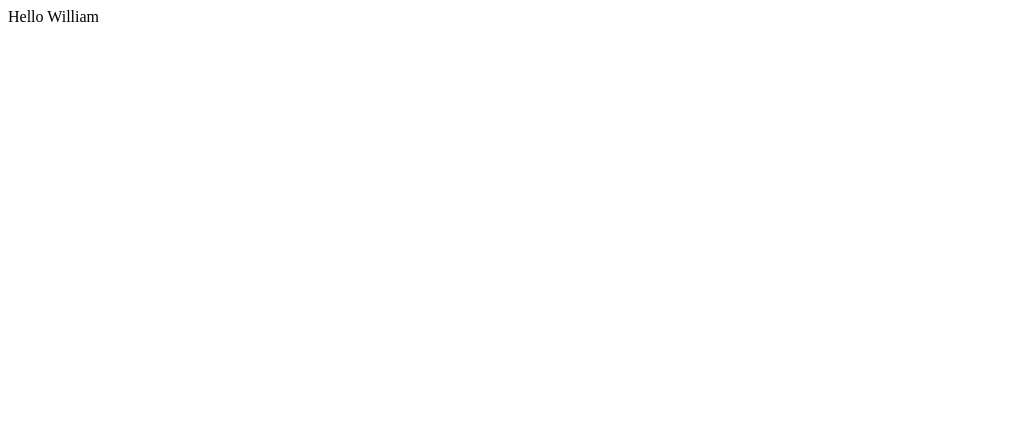
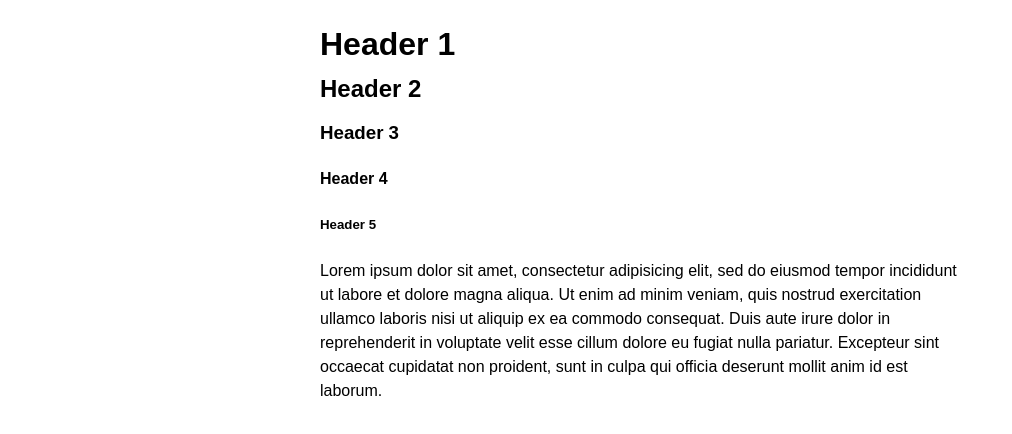
Before and after one commit to wmucheru/wmucheru.github.io, a plain HTML site: page index.html in a window 1280 px wide. Shown: the whole page, without its empty margins (0-1012 px from the left). Drawn offline with Linux system fonts and the light colour scheme.

Commit message:
Font test typekit

```diff
--- a/index.html
+++ b/index.html
@@ -1 +1,36 @@
-Hello William
+<html>
+<head>
+<title>Font loading...</title>
+<script src="https://use.typekit.net/cqm0oty.js"></script>
+<script>
+(function(){ // load custom font
+    try{
+        //Typekit.load();
+    }
+    catch(e){}
+})
+</script>
+
+<style>
+body{
+    font-family:"proxima-nova", sans-serif;
+    line-height:1.5em;
+    margin:0 auto;
+    padding-top:2em;
+    width:640px;
+}
+</style>
+</head>
+<body>
+
+<h1>Header 1</h1>
+<h2>Header 2</h2>
+<h3>Header 3</h3>
+<h4>Header 4</h4>
+<h5>Header 5</h5>
+
+<p>
+    Lorem ipsum dolor sit amet, consectetur adipisicing elit, sed do eiusmod tempor incididunt ut labore et dolore magna aliqua. Ut enim ad minim veniam, quis nostrud exercitation ullamco laboris nisi ut aliquip ex ea commodo consequat. Duis aute irure dolor in reprehenderit in voluptate velit esse cillum dolore eu fugiat nulla pariatur. Excepteur sint occaecat cupidatat non proident, sunt in culpa qui officia deserunt mollit anim id est laborum.
+</p>
+</body>
+</html>
```
